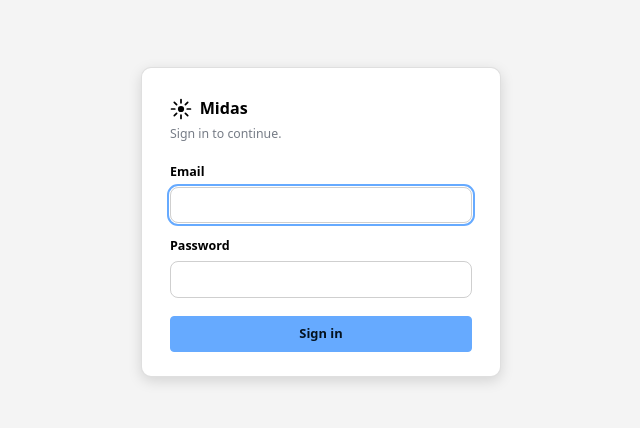
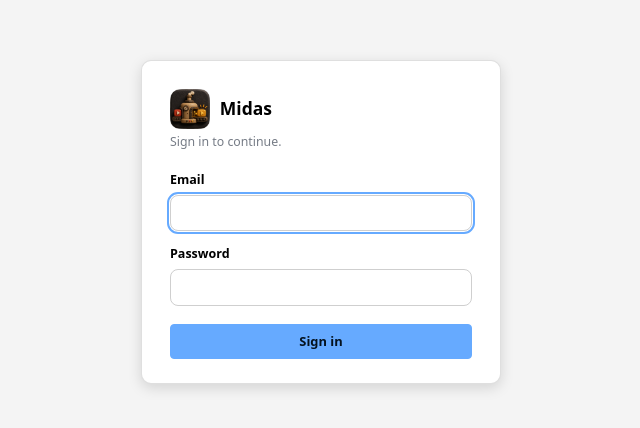
Before and after one commit to JugaadChhabra/Midas, a plain HTML site: page app/static/login.html in a window 1280 px wide. Shown: the part 178-606 px from the top of the page, without its empty margins (319-959 px from the left). Drawn offline with Linux system fonts and the light colour scheme.

Commit message:
Logo: midas.png in the rail, the login page and the tab icon
The rail's brand and the login heading use app/static/midas.png in place
of the drawn sun icon, and every page links it as its tab and touch icon.
The login page loads it before sign-in, so it joins session.PUBLIC_PATHS;
the rest of /static stays behind the gate.

STATE.md: the host is now the Mac mini at mac-mini.local:8000.

Co-Authored-By: Claude Opus 5.5 <noreply@anthropic.com>

```diff
--- a/app/static/login.html
+++ b/app/static/login.html
@@ -4,9 +4,12 @@
 <meta charset="utf-8" />
 <title>Midas · Sign in</title>
 <meta name="viewport" content="width=device-width, initial-scale=1" />
-<!-- theme.css is the only asset this page loads: it is the one static file
-     outside the gate (app/session.py PUBLIC_PATHS), so the script stays inline. -->
+<!-- theme.css and midas.png are the only assets this page loads: they are the
+     static files outside the gate (app/session.py PUBLIC_PATHS), so the script
+     stays inline. -->
 <link rel="stylesheet" href="/static/theme.css" />
+<link rel="icon" type="image/png" href="/static/midas.png" />
+<link rel="apple-touch-icon" href="/static/midas.png" />
 <style>
   body { margin:0; min-height:100vh; display:grid; place-items:center;
          background:var(--ground); }
@@ -14,8 +17,8 @@
            padding:28px 28px 24px; background:var(--panel-bg); color:var(--panel-fg);
            border:1px solid var(--border); border-radius:var(--radius);
            box-shadow:var(--shadow-1); }
-  .login-brand { display:flex; align-items:center; gap:.55rem; margin:0 0 4px;
-                 font-size:1.15rem; font-weight:700; }
+  .login-brand { display:flex; align-items:center; gap:.7rem; margin:0 0 4px;
+                 font-size:1.25rem; font-weight:700; }
   .login-lede { margin:0 0 20px; font-size:.88rem; color:var(--ink-3); }
   .login .field { max-width:none; }
   .login input { font:inherit; font-size:.92rem; padding:.55rem .65rem;
@@ -31,12 +34,7 @@
 <body>
   <main class="login">
     <h1 class="login-brand">
-      <svg viewBox="0 0 24 24" width="22" height="22" fill="none" aria-hidden="true">
-        <circle cx="12" cy="12" r="3.4" fill="currentColor"/>
-        <g stroke="currentColor" stroke-width="1.9" stroke-linecap="round">
-          <path d="M12 1.7v3.5M12 18.8v3.5M22.3 12h-3.5M5.2 12H1.7"/>
-          <path d="m19.3 4.7-2.5 2.5M7.2 16.8l-2.5 2.5M19.3 19.3l-2.5-2.5M7.2 7.2 4.7 4.7"/>
-        </g></svg>
+      <img class="brand-logo" src="/static/midas.png" width="40" height="40" alt="">
       Midas
     </h1>
     <p class="login-lede">Sign in to continue.</p>
--- a/app/static/theme.css
+++ b/app/static/theme.css
@@ -155,6 +155,9 @@ h1 { margin-bottom: .25rem; }
 .sidebar-brand { display:flex; align-items:center; gap:.55rem; min-width:0;
                  text-decoration:none; color:inherit; font-weight:700; font-size:1rem; }
 .sidebar-brand svg { flex:0 0 auto; }
+/* The logo (/static/midas.png): one file for the rail, the login page and the
+   tab icon. It is its own rounded tile, so it gets no border or background. */
+.brand-logo { flex:0 0 auto; display:block; object-fit:contain; }
 .sidebar-toggle { display:flex; padding:.3rem; border:0; background:none; cursor:pointer;
                   border-radius:var(--radius-sm); opacity:.6; color:inherit; }
 .sidebar-toggle:hover { background:var(--surface-tint); opacity:1; }
```
Also changed, not shown: app/static/autoshorts.html (+2 -0 lines), app/static/channel.html (+2 -0 lines), app/static/index.html (+2 -0 lines), app/static/sidebar.js (+1 -6 lines), app/static/team.html (+2 -0 lines), app/static/midas.png (added), 3 other files.
